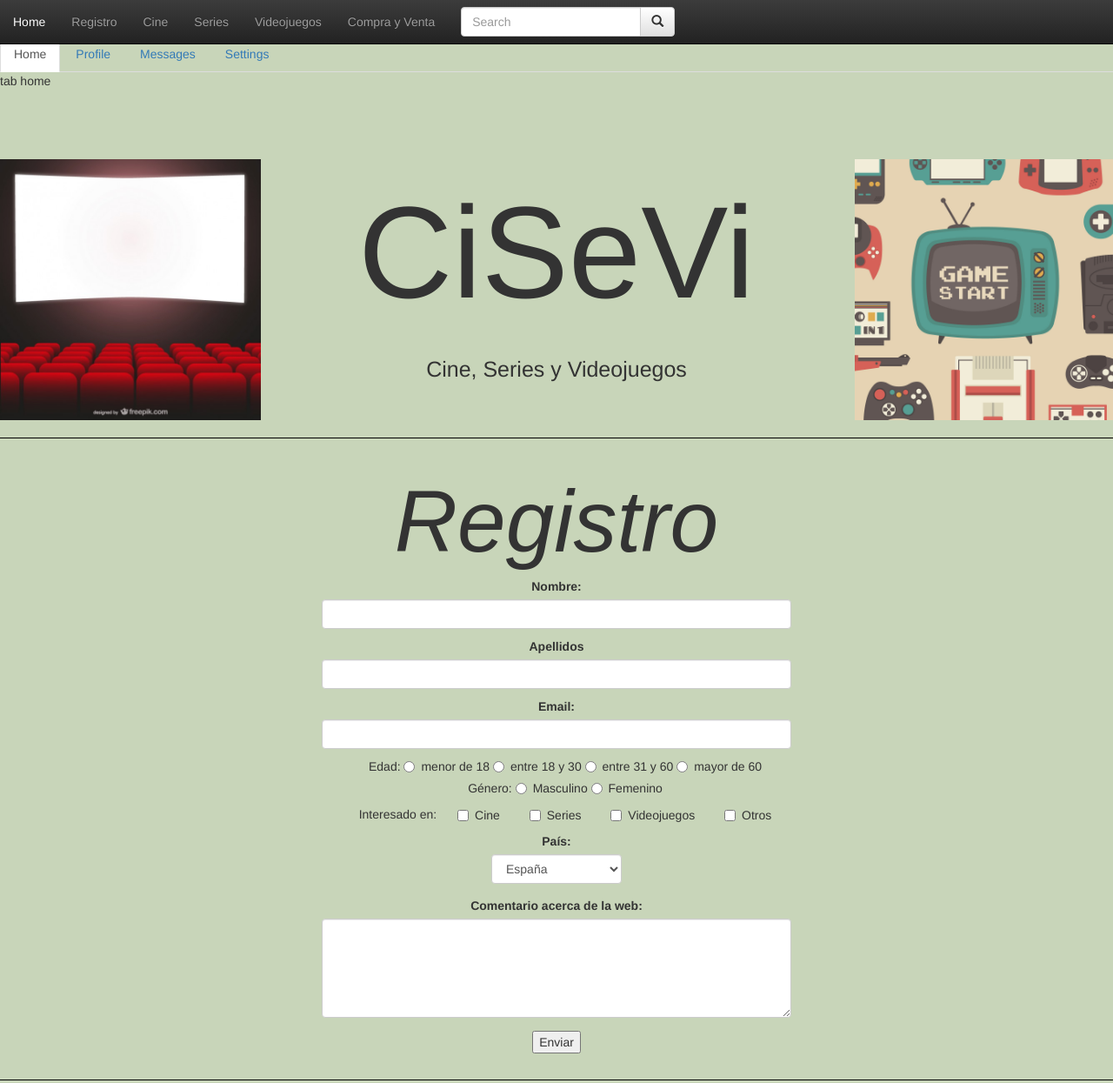
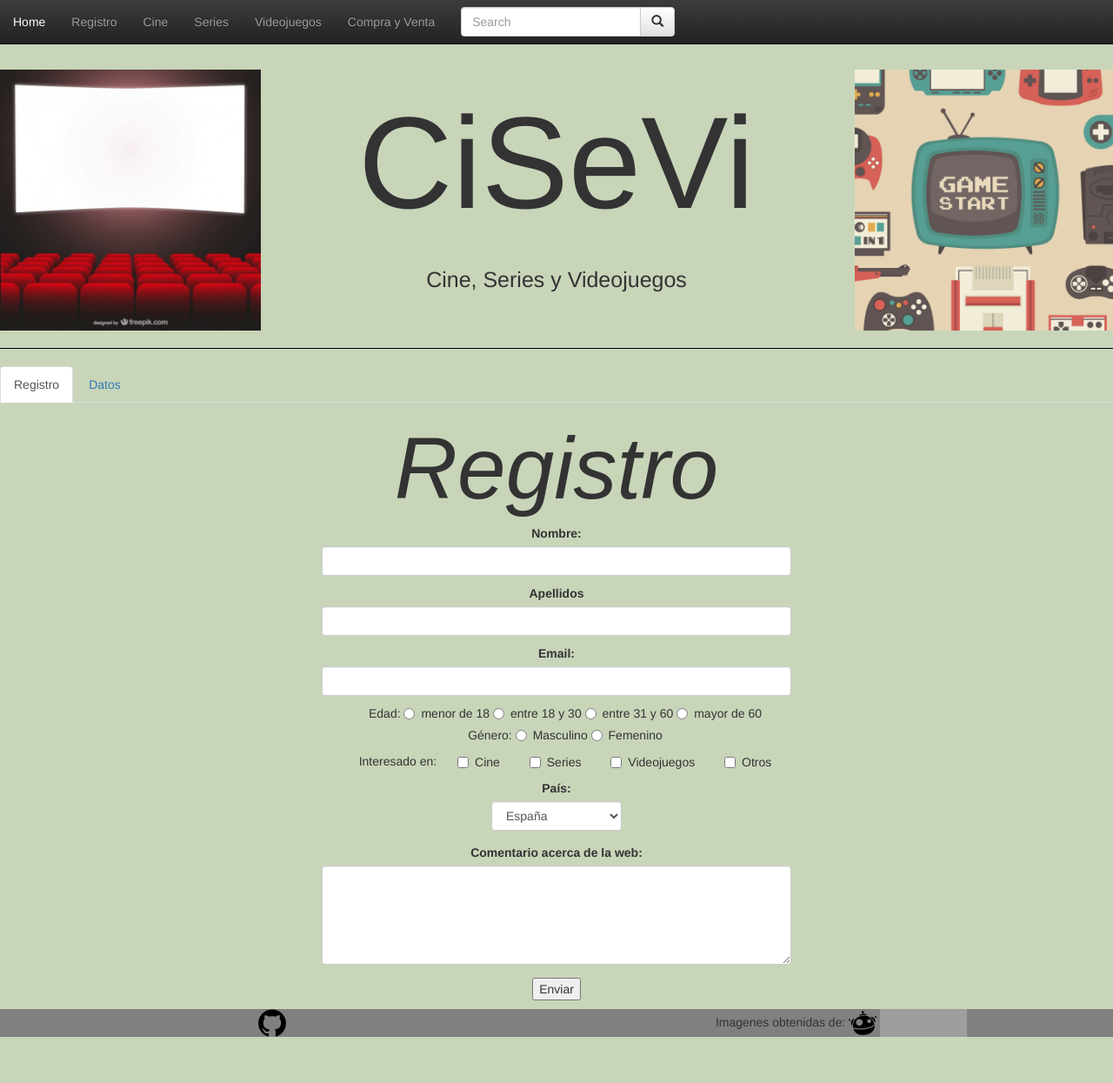
Before and after one commit to alu0100767803/Practica2-AngularJS-Bootstrap, a plain HTML site: page registro.html in a window 1280 px wide. Shown: the top 1245 px of the page at 87% size. After the commit the page ends 1192 px from the top, so only its background shows below. Drawn offline with nearby package versions, Linux system fonts and the light colour scheme; grey boxes are pictures that could not be loaded.

Commit message:
arreglados los tabs

```diff
--- a/registro.html
+++ b/registro.html
@@ -57,27 +57,6 @@
         </div>
 	</nav>
 
-	<hr>
-
-	<div id="tabs">
-	  <!-- Nav tabs -->
-	  <ul class="nav nav-tabs" role="tablist">
-	    <li role="presentation" class="active"><a href="#home" aria-controls="home" role="tab" data-toggle="tab">Home</a></li>
-	    <li role="presentation"><a href="#profile" aria-controls="profile" role="tab" data-toggle="tab">Profile</a></li>
-	    <li role="presentation"><a href="#messages" aria-controls="messages" role="tab" data-toggle="tab">Messages</a></li>
-	    <li role="presentation"><a href="#settings" aria-controls="settings" role="tab" data-toggle="tab">Settings</a></li>
-	  </ul>
-
-	  <!-- Tab panes -->
-	  <div class="tab-content">
-	    <div role="tabpanel" class="tab-pane active" id="home">tab home</div>
-	    <div role="tabpanel" class="tab-pane" id="profile">tab 1</div>
-	    <div role="tabpanel" class="tab-pane" id="messages">tab 2</div>
-	    <div role="tabpanel" class="tab-pane" id="settings">tab 3</div>
-	  </div>
-
-	</div>
-
 	<div class="row text-center" id="encabezado">
 		<div class="col-md-3">
 			<img src="images/fondo-cine.jpg" height="300" width="300">
@@ -94,6 +73,16 @@
 
 	<hr>
 
+	<div id="tabs">
+	  <!-- Nav tabs -->
+	  <ul class="nav nav-tabs" role="tablist">
+	    <li role="presentation" class="active"><a href="#home" aria-controls="home" role="tab" data-toggle="tab">Registro</a></li>
+	    <li role="presentation"><a href="#datos" aria-controls="datos" role="tab" data-toggle="tab">Datos</a></li>
+	  </ul>
+
+	  <!-- Tab panes -->
+	  <div class="tab-content">
+	    <div role="tabpanel" class="tab-pane active" id="home">
 			<div class="container text-center">
 				<h1>Registro</h1>
 				<form onsubmit="validar(email)">
@@ -152,14 +141,18 @@
 					</div>
 				</form>
 			</div>
-
-	<hr>
-
+	    </div>
+	    <div role="tabpanel" class="tab-pane" id="datos">
 	    		<div id="registro">
 		<h2>Nombre: {{name}} </h2>
 		<h2>Apellidos: {{apellidos}}</h2>
 		<h2>Email: {{email}}</h2>
 		<h2>Comentario: {{comentario}}</h2>
+	</div>
+	    </div>
+
+	  </div>
+
 	</div>
 
 	<footer>
```
Also changed, not shown: css/style.css (line endings or trailing spaces). Lines whose indentation alone changed are shown as unchanged.
